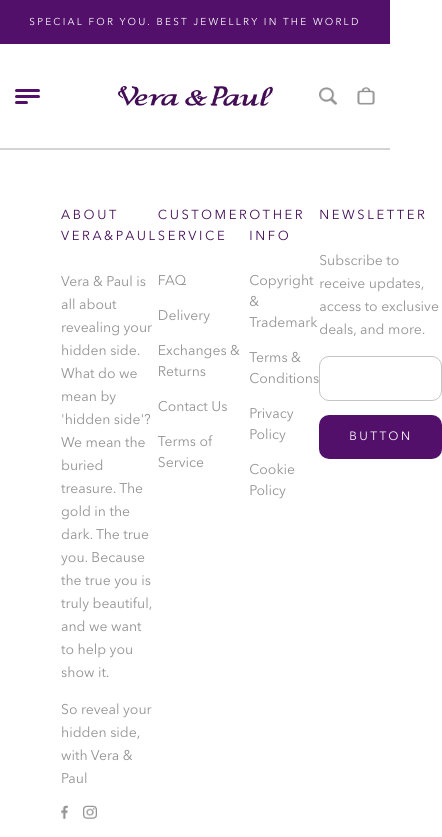
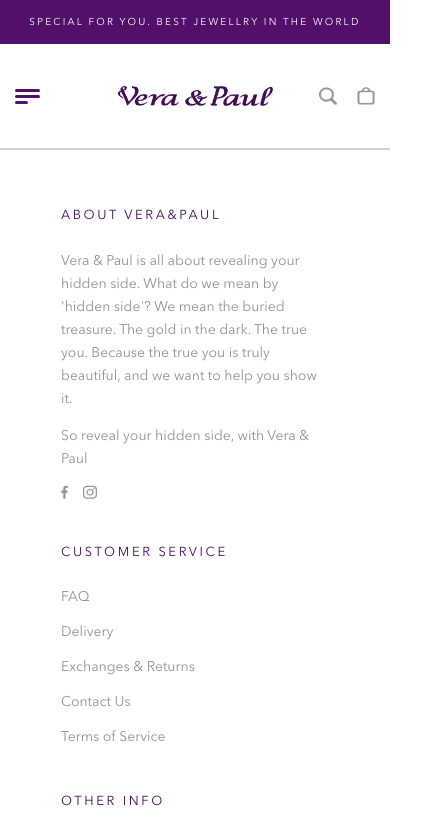
Before and after one commit to igorizviekov/light-up, a Next.js app: page / in a window 390 px wide. Shown: the top 837 px of the page, 442 px wide, since content can reach past the window. Built offline with nearby package versions, Linux system fonts and the light colour scheme.

Commit message:
feat: responsive footer added

```diff
--- a/src/components/Footer/Footer.module.scss
+++ b/src/components/Footer/Footer.module.scss
@@ -15,6 +15,8 @@
     display: flex;
     justify-content: space-between;
     padding: 55px 66px 28px 61px;
+    flex-wrap: wrap;
+    gap: 43px;
   }
 
   &__rights {
@@ -30,7 +32,7 @@
   &__column {
     display: flex;
     flex-direction: column;
-    max-width: 350px;
+    width: 350px;
     gap: 14px;
   }
 
```
